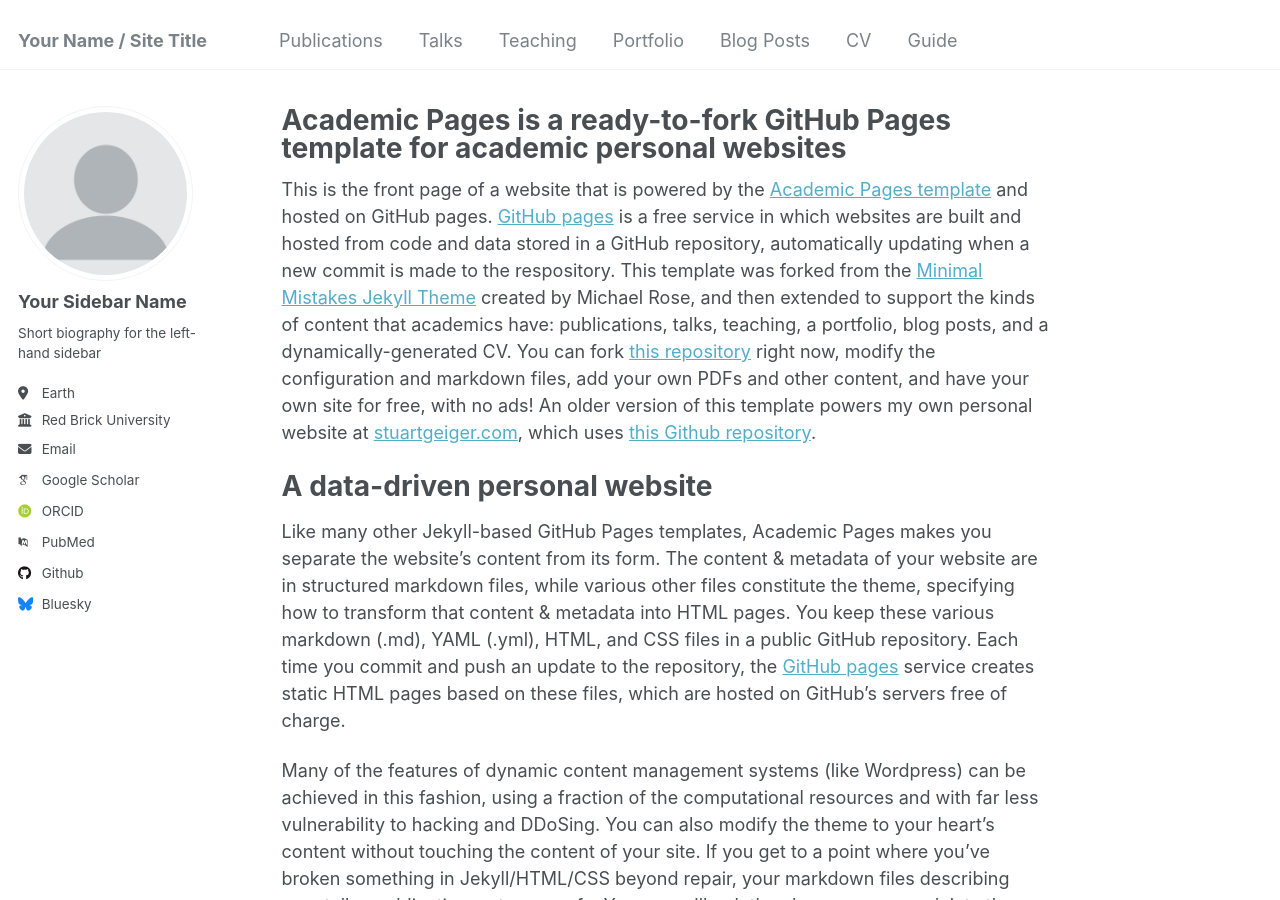
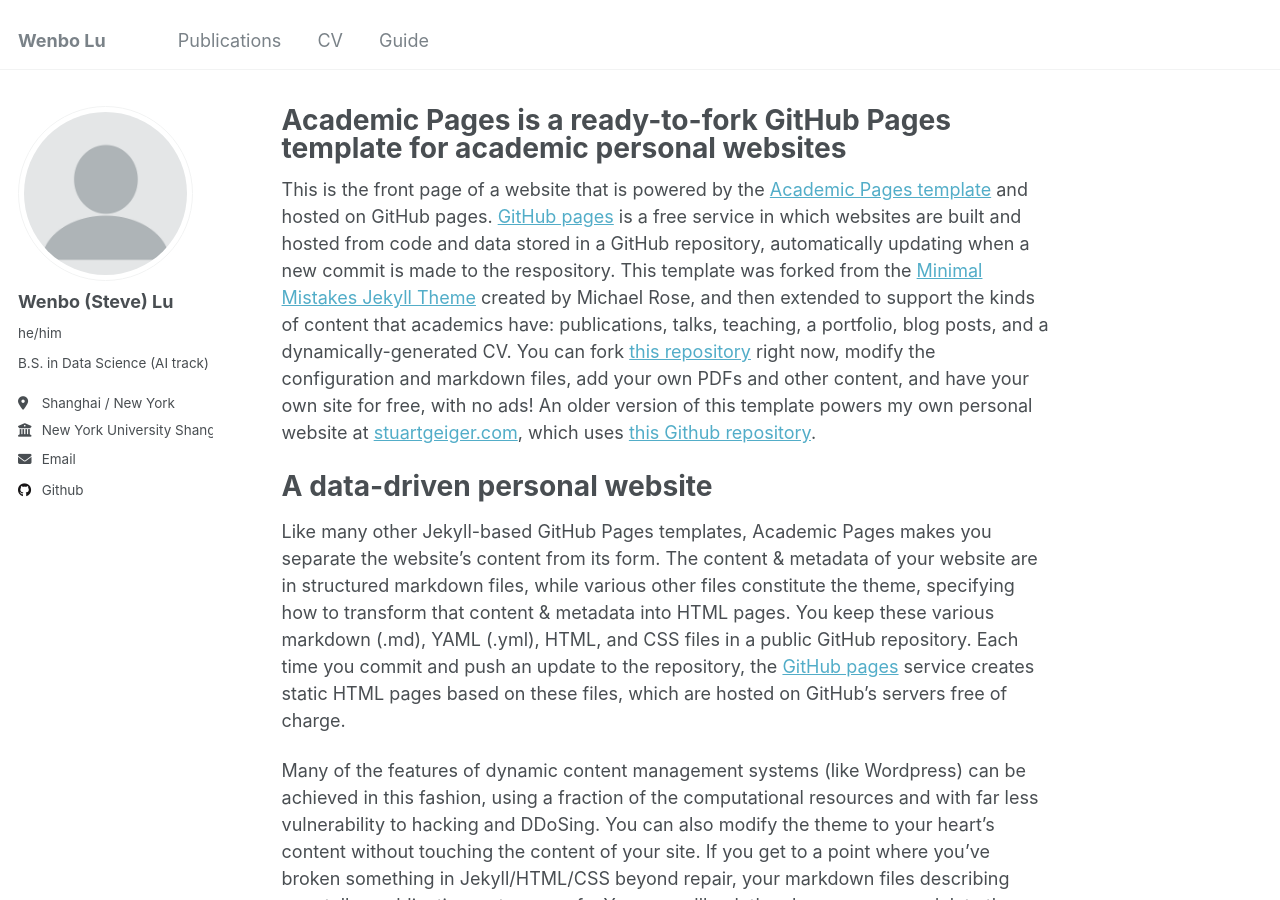
Before and after one commit to WenboLuu/WenboLuu.github.io, a Jekyll site: the page built from _pages/about.md, in a window 1280 px wide and 900 px high. Built offline with Jekyll 4.4.1, drawn with Linux system fonts in a browser that asks for light colours; some web fonts are replaced.

Commit message:
[Update] basic info uploaded

```diff
--- a/_config.yml
+++ b/_config.yml
@@ -8,7 +8,7 @@
 
 # Basic Site Settings
 locale                   : "en-US"
-title                    : "Your Name / Site Title"
+title                    : "Wenbo Lu"
 title_separator          : "-"
 name                     : &name "Your Name"
 description              : &description "personal description"
@@ -22,33 +22,33 @@ repository               : "academicpages/academicpages.github.io"
 author:
   # Biographic information
   avatar           : "profile.png"
-  name             : "Your Sidebar Name"
-  pronouns         : # example: "she/her"
-  bio              : "Short biography for the left-hand sidebar"
-  location         : "Earth"
-  employer         : "Red Brick University"
+  name             : "Wenbo (Steve) Lu"
+  pronouns         : "he/him"
+  bio              : "B.S. in Data Science (AI track)"
+  location         : "Shanghai / New York"
+  employer         : "New York University Shanghai"
   uri              : # URL
-  email            : "none@example.org"
+  email            : "wenbo.lu@nyu.edu"
 
   # Academic websites
   arxiv            : # URL - Update with the correct link to your profile
-  googlescholar    : "https://scholar.google.com/citations?user=PS_CX0AAAAAJ"
+  # googlescholar    : "https://scholar.google.com/citations?user=PS_CX0AAAAAJ"
   impactstory      : # URL
-  orcid            : "http://orcid.org/yourorcidurl"
+  # orcid            : "http://orcid.org/yourorcidurl"
   semantic         : # URL
-  pubmed           : "https://www.ncbi.nlm.nih.gov/pubmed/?term=john+snow"
+  # pubmed           : "https://www.ncbi.nlm.nih.gov/pubmed/?term=john+snow"
   researchgate     : # URL
 
   # Repositories and software development
   bitbucket        : # Username - Update with your username on the site
   codepen          : # Username
   dribbble         : # Username
-  github           : "academicpages"
+  github           : "https://github.com/fruitswordman"
   kaggle           : # Username
   stackoverflow    : # User number or user number and name (i.e., use "1" or "1/jeff-atwood")
 
   # Social media
-  bluesky          : "bsky.app" # Replace this with you Bluesky username
+  # bluesky          : "bsky.app" # Replace this with you Bluesky username
   facebook         : # Username
   flickr           : # Username
   foursquare       : # Username
```
Also changed, not shown: _data/navigation.yml (+8 -8 lines).
